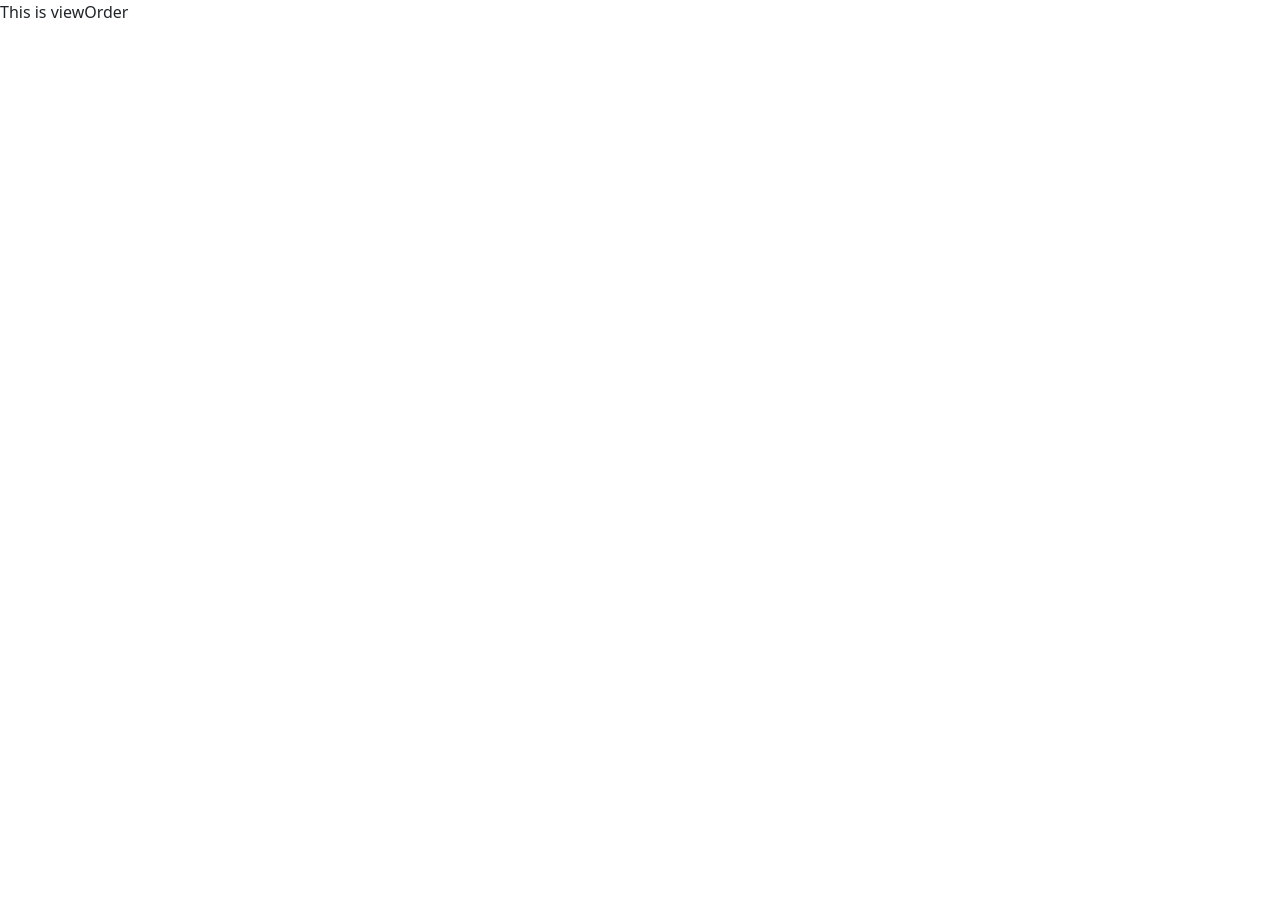
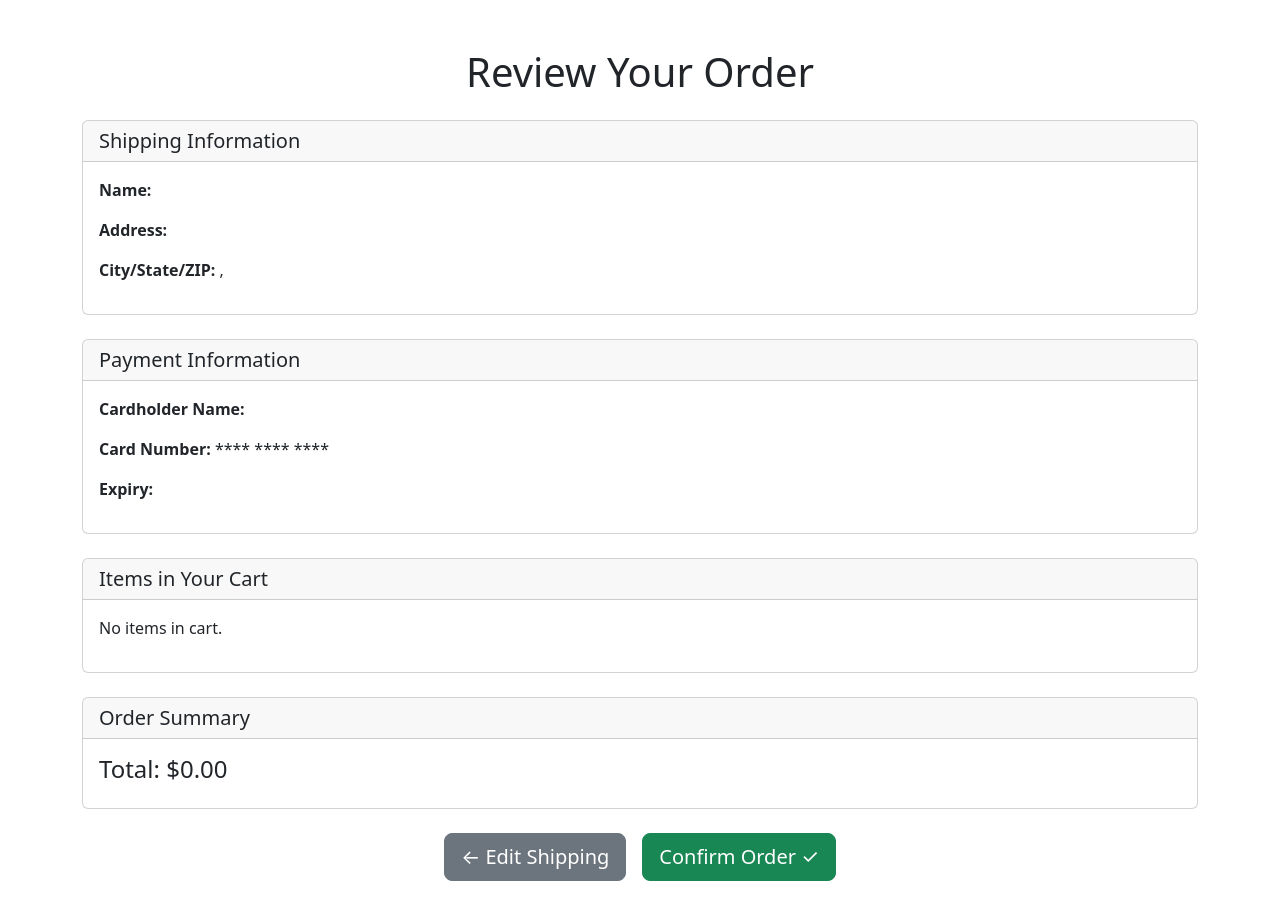
Before and after one commit to CSE-5234/E-Commerce, a React (Create React App) app: page /purchase/viewOrder in a window 1280 px wide. Shown: the top 920 px of the page. Before the commit the page ends 800 px from the top, so only its background shows below. Built offline with nearby package versions, Linux system fonts and the light colour scheme.

Commit message:
feat: set up viewOrder.js

```diff
--- a/src/components/viewOrder.js
+++ b/src/components/viewOrder.js
@@ -1,11 +1,120 @@
-import React from "react";
+import { useLocation, useNavigate } from "react-router-dom";
+import { Container, Card, Table, Button } from "react-bootstrap";
 
-function Purchase() {
+function ViewOrder() {
+	const location = useLocation();
+  const navigate = useNavigate();
+
+  const { cartItems, paymentInfo, shippingInfo } = location.state || {
+    cartItems: [],
+    paymentInfo: {},
+    shippingInfo: {},
+  };
+
+  const handleConfirm = () => {
+    navigate("/purchase/viewConfirmation", {
+      state: { cartItems, paymentInfo, shippingInfo },
+    });
+  };
+
   return (
-    <div>
-      <p>This is viewOrder</p>
-    </div>
+    <Container className="my-5">
+      <h1 className="text-center mb-4">Review Your Order</h1>
+
+      {/* --- Shipping Information --- */}
+      <Card className="mb-4">
+        <Card.Header as="h5">Shipping Information</Card.Header>
+        <Card.Body>
+          {shippingInfo && (
+            <>
+              <p><strong>Name:</strong> {shippingInfo.name}</p>
+              <p><strong>Address:</strong> {shippingInfo.addressLine1}</p>
+              {shippingInfo.addressLine2 && (
+                <p><strong>Address Line 2:</strong> {shippingInfo.addressLine2}</p>
+              )}
+              <p>
+                <strong>City/State/ZIP:</strong>{" "}
+                {shippingInfo.city}, {shippingInfo.state} {shippingInfo.zip}
+              </p>
+            </>
+          )}
+        </Card.Body>
+      </Card>
+
+      {/* --- Payment Information --- */}
+      <Card className="mb-4">
+        <Card.Header as="h5">Payment Information</Card.Header>
+        <Card.Body>
+          {paymentInfo && (
+            <>
+              <p><strong>Cardholder Name:</strong> {paymentInfo.cardName}</p>
+              <p><strong>Card Number:</strong> **** **** **** {paymentInfo.last4}</p>
+              <p><strong>Expiry:</strong> {paymentInfo.expiry}</p>
+            </>
+          )}
+        </Card.Body>
+      </Card>
+
+      {/* --- Cart Items --- */}
+      <Card className="mb-4">
+        <Card.Header as="h5">Items in Your Cart</Card.Header>
+        <Card.Body>
+          {cartItems.length > 0 ? (
+            <Table striped bordered hover responsive>
+              <thead>
+                <tr>
+                  <th>Item</th>
+                  <th>Quantity</th>
+                  <th>Price</th>
+                  <th>Total</th>
+                </tr>
+              </thead>
+              <tbody>
+                {cartItems.map((item, index) => (
+                  <tr key={index}>
+                    <td>{item.name}</td>
+                    <td>{item.quantity}</td>
+                    <td>${item.price.toFixed(2)}</td>
+                    <td>${(item.price * item.quantity).toFixed(2)}</td>
+                  </tr>
+                ))}
+              </tbody>
+            </Table>
+          ) : (
+            <p>No items in cart.</p>
+          )}
+        </Card.Body>
+      </Card>
+
+      {/* --- Order Summary --- */}
+      <Card className="mb-4">
+        <Card.Header as="h5">Order Summary</Card.Header>
+        <Card.Body>
+          <h4>
+            Total: $
+            {cartItems
+              .reduce((sum, item) => sum + item.price * item.quantity, 0)
+              .toFixed(2)}
+          </h4>
+        </Card.Body>
+      </Card>
+
+      {/* --- Buttons --- */}
+      <div className="text-center">
+        <Button
+          variant="secondary"
+          size="lg"
+          className="me-3"
+          onClick={() => navigate(-1)}
+        >
+          ← Edit Shipping
+        </Button>
+        <Button variant="success" size="lg" onClick={handleConfirm}>
+          Confirm Order ✓
+        </Button>
+      </div>
+    </Container>
   );
 }
 
-export default Purchase;
+export default ViewOrder;
```
